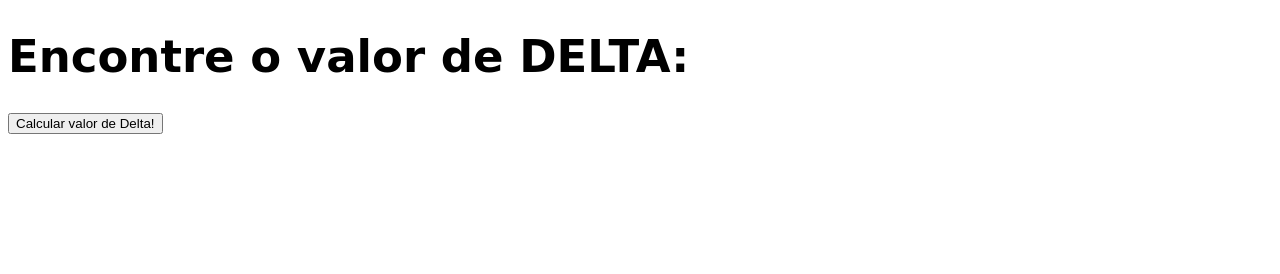
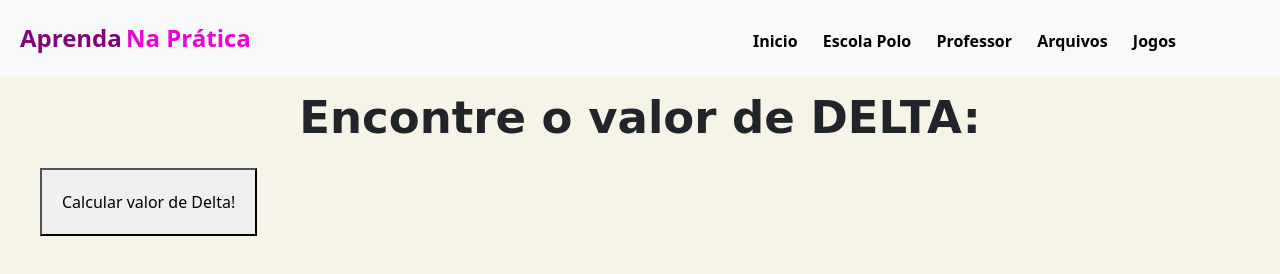
Before and after one commit to vicmariaa/desafio, a plain HTML site: page desafio 11.html in a window 1280 px wide. Drawn offline with nearby package versions, Linux system fonts and the light colour scheme.

Commit message:
Add files via upload

```diff
--- a/desafio 11.html
+++ b/desafio 11.html
@@ -6,6 +6,14 @@
     <meta name="viewport" content="width=device-width, initial-scale=1.0">
     <title>BHASKARA</title>
 </head>
+<link href="https://cdn.jsdelivr.net/npm/bootstrap@5.3.3/dist/css/bootstrap.min.css" rel="stylesheet"
+    integrity="sha384-QWTKZyjpPEjISv5WaRU9OFeRpok6YctnYmDr5pNlyT2bRjXh0JMhjY6hW+ALEwIH" crossorigin="anonymous">
+<script src="https://cdn.jsdelivr.net/npm/bootstrap@5.3.3/dist/js/bootstrap.bundle.min.js"
+    integrity="sha384-YvpcrYf0tY3lHB60NNkmXc5s9fDVZLESaAA55NDzOxhy9GkcIdslK1eN7N6jIeHz"
+    crossorigin="anonymous"></script>
+
+<link rel="stylesheet" href="style5.css">
+</head>
 
 <style>
     h1, h2, h3 { font-family: 'Pacifico' ,cursive; font-weight: bolder ; font-size: 45px;}
@@ -13,6 +21,21 @@
 </style>
 
 <body>
+    <header class="bg-light header">
+        <section>
+            <span class="span-1">Aprenda</span>
+            <span class="span-2">Na Prática</span>
+
+            <section class="links">
+                <a href="index.html">Inicio</a>
+                <a href="Polo.html">Escola Polo</a>
+                <a href="Professor.html">Professor</a>
+                <a href="Arquivos.html">Arquivos</a>
+                <a href="Exemplos.html">Jogos</a>
+            </section>
+        </section>
+    </header>
+
     <h1>Encontre o valor de DELTA: </h1>
     <button onclick="bhaskara()">Calcular valor de Delta!</button>
 
```
Also changed, not shown: desafio 12.html (+21 -0 lines), desafio 13.html (+20 -0 lines), desafio 14.html (+20 -0 lines).
